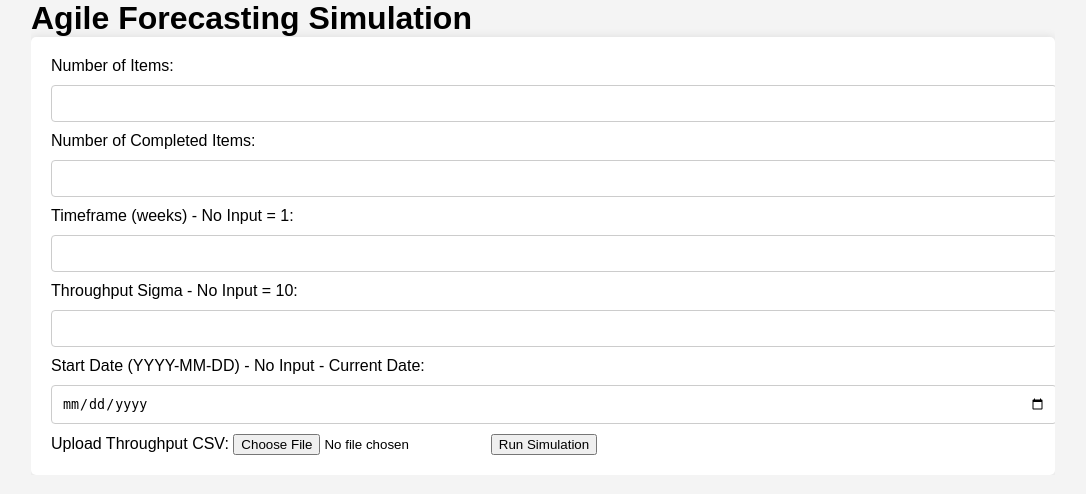
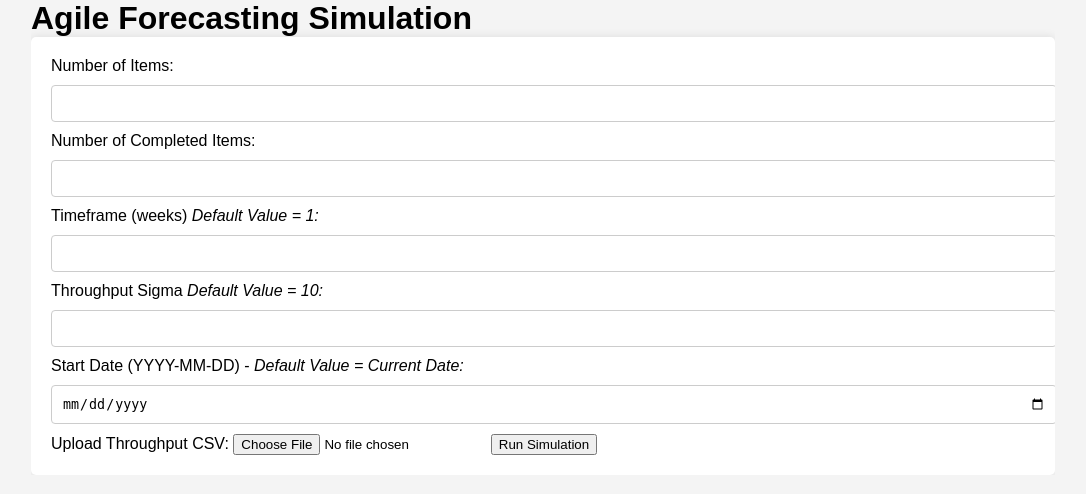
Before and after one commit to jeremyrutz/agile-forecast-webapp, a Flask app: page / in a window 1280 px wide. Shown: the top 494 px of the page, without its empty margins (97-1183 px from the left). Run offline with Flask 2, Linux system fonts and the light colour scheme.

Commit message:
Fixed input labels

```diff
--- a/templates/index.html
+++ b/templates/index.html
@@ -35,13 +35,13 @@
             <label for="num_completed">Number of Completed Items:</label>
             <input type="number" id="num_completed" name="num_completed" required>
 
-            <label for="timeframe_weeks">Timeframe (weeks) - No Input = 1:</label>
+            <label for="timeframe_weeks">Timeframe (weeks) <i>Default Value = 1:</i></label>
             <input type="number" id="timeframe_weeks" name="timeframe_weeks" required>
 
-            <label for="throughput_sigma">Throughput Sigma - No Input = 10:</label>
+            <label for="throughput_sigma">Throughput Sigma <i>Default Value = 10:</i></label>
             <input type="number" id="throughput_sigma" name="throughput_sigma" required>
 
-            <label for="start_date">Start Date (YYYY-MM-DD) - No Input - Current Date:</label>
+            <label for="start_date">Start Date (YYYY-MM-DD) - <i>Default Value = Current Date:</i></label>
             <input type="date" id="start_date" name="start_date">
 
             <label for="csv_file">Upload Throughput CSV:</label>
```
